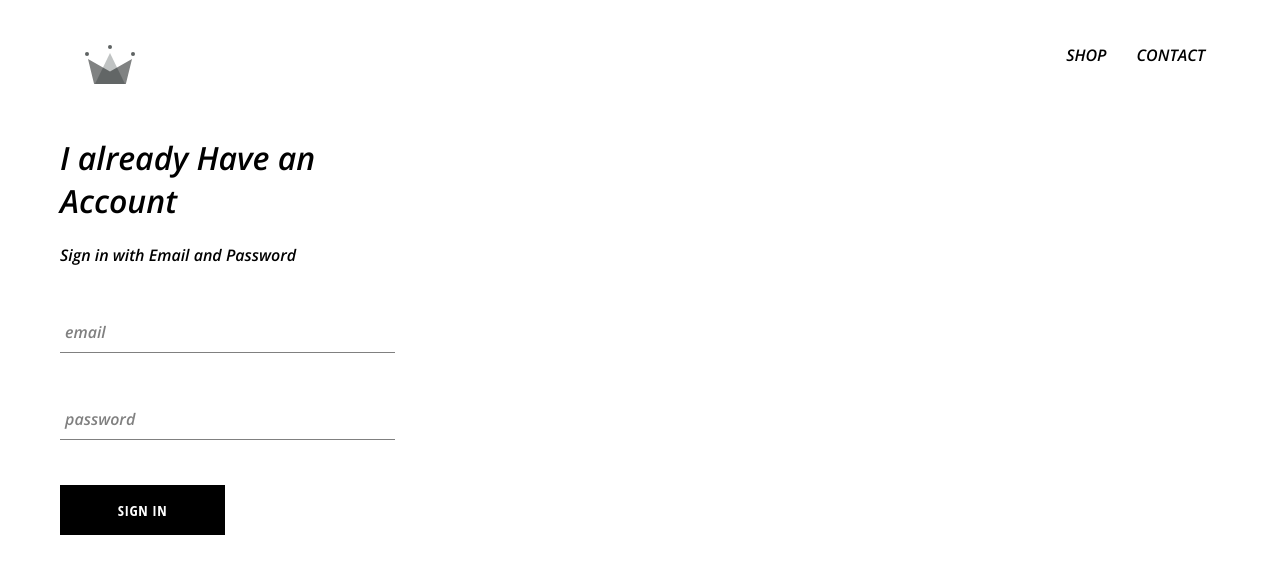
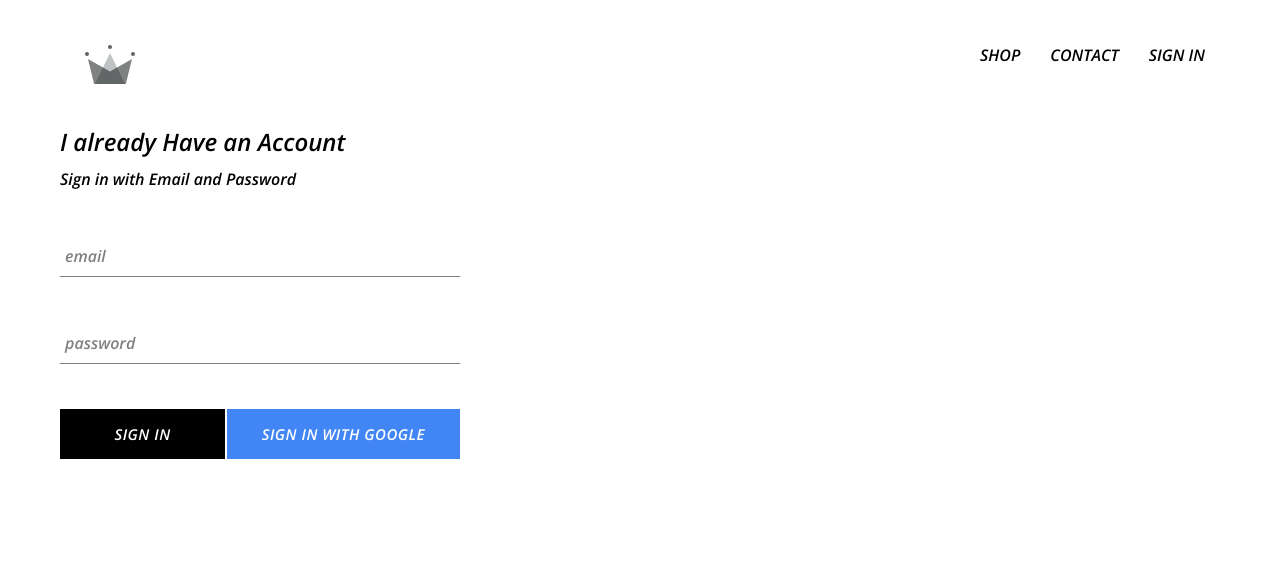
Before and after one commit to ChSadhana/EcommerceApp, a React (Create React App) app: page /signin in a window 1280 px wide. Shown: the top 574 px of the page. Built offline with nearby package versions, Linux system fonts and the light colour scheme; no server answers.

Commit message:
installed firebase and added firebase utils with auth and firestore

```diff
--- a/package.json
+++ b/package.json
@@ -7,6 +7,7 @@
     "@testing-library/jest-dom": "^5.14.1",
     "@testing-library/react": "^11.2.7",
     "@testing-library/user-event": "^12.8.3",
+    "firebase": "^8.6.8",
     "node": "^16.3.0",
     "react": "^17.0.2",
     "react-dom": "^17.0.2",
--- a/src/App.css
+++ b/src/App.css
@@ -1,3 +1,6 @@
+*{
+    box-sizing: border-box;
+}
 body{
     font-family: 'Open Sans', sans-serif;
     padding: 20px 60px;
--- a/src/App.js
+++ b/src/App.js
@@ -5,15 +5,37 @@
 import Shoppage from './Pages/Shop/Shoppage';
 import Header from './Components/Header/Header';
 import signinsignup from './Pages/signin-signup/signin-signup';
+import { auth } from './Firebase/Firebase.utils'
 
 
+class App extends React.Component {
+  constructor() {
+    super();
+
+    this.state = {
+      currentUser: null
+    };
+  }
+
+  unsubscribeFromAuth = null;
+
+  componentDidMount() {
+    this.unsubscribeFromAuth = auth.onAuthStateChanged(user => {
+      this.setState({ currentUser: user });
+
+      console.log(user);
+    });
+  }
+
+  componentWillUnmount() {
+    this.unsubscribeFromAuth();
+  }
 
 
-
-function App ()  {
+render() {
   return (
     <div >
-       <Header />
+       <Header currentUser ={this.state.currentUser}/>
       <Switch>
         <Route exact path='/' component={Homepage} />
         <Route path='/shop' component={Shoppage}/>
@@ -22,5 +44,6 @@
     </div>
   );
 }
+}
 
 export default App;
--- a/src/Components/CustomButton/CustomButton.jsx
+++ b/src/Components/CustomButton/CustomButton.jsx
@@ -2,8 +2,8 @@
 
 import './CustomButton.styles.scss';
 
-const CustomButton = ({ children, ...otherProps }) => (
-  <button className='custom-button' {...otherProps}>
+const CustomButton = ({ children, isGoogleSignIn ,...otherProps }) => (
+  <button className= {`${isGoogleSignIn ? 'google-sign-in' : ''} custom-button`} {...otherProps}>
     {children}
   </button>
 );
--- a/src/Components/CustomButton/CustomButton.styles.scss
+++ b/src/Components/CustomButton/CustomButton.styles.scss
@@ -9,7 +9,7 @@
     background-color: black;
     color: white;
     text-transform: uppercase;
-    font-family: 'Open Sans Condensed';
+    font-family: 'Open Sans', sans-serif;
     font-weight: bolder;
     border: none;
     cursor: pointer;
@@ -19,4 +19,13 @@
       color: black;
       border: 1px solid black;
     }
+    &.google-sign-in{
+      background-color:  #4285f4;
+      color:white;
+
+    &:hover{
+      background-color: #357ae8;
+      border: none;
+    }
+    }
   }
--- a/src/Components/Header/Header.jsx
+++ b/src/Components/Header/Header.jsx
@@ -1,20 +1,33 @@
-import React from 'react';
-import './Header.styles.scss'
-import { Link } from 'react-router-dom';
-import {ReactComponent as Logo} from '../../assets/crown.svg'
+import React from "react";
+import "./Header.styles.scss";
+import { Link } from "react-router-dom";
+import { ReactComponent as Logo } from "../../assets/crown.svg";
+import { auth } from "../../Firebase/Firebase.utils";
 
-const Header = () => {
-    return(
-        <div className='header'>
-            <Link className='logo-container' to='/'>
-                <Logo className='logo'/>
-                </Link>
-             <div className='options'>
-                 <Link className='option' to='/shop'>SHOP</Link>
-                 <Link className='option' to='/shop'>CONTACT</Link>
-
-             </div>
-        </div>
-    )
-}
- export default Header;
+const Header = ({ currentUser }) => {
+  return (
+    <div className="header">
+      <Link className="logo-container" to="/">
+        <Logo className="logo" />
+      </Link>
+      <div className="options">
+        <Link className="option" to="/shop">
+          SHOP
+        </Link>
+        <Link className="option" to="/shop">
+          CONTACT
+        </Link>
+        {currentUser ? (
+          <div className="option" onClick={() => auth.signOut()}>
+            SIGN OUT
+          </div>
+        ) : (
+          <Link className="option" to="/signin">
+            SIGN IN
+          </Link>
+        )}
+      </div>
+    </div>
+  );
+};
+export default Header;
--- a/src/Components/Header/Header.styles.scss
+++ b/src/Components/Header/Header.styles.scss
@@ -20,6 +20,7 @@
 
       .option {
         padding: 10px 15px;
+        cursor: pointer;
       }
     }
   }
--- a/src/Components/SignIn/SignIn.jsx
+++ b/src/Components/SignIn/SignIn.jsx
@@ -1,54 +1,61 @@
-import React from 'react';
-import './signIn.styles.scss'
-import FormInput from '../../Components/Form/FormInput'
-import CustomButton from '../../Components/CustomButton/CustomButton'
+import React from "react";
+import "./signIn.styles.scss";
+import FormInput from "../../Components/Form/FormInput";
+import CustomButton from "../../Components/CustomButton/CustomButton";
+import { signInWithGoogle } from "../../Firebase/Firebase.utils";
 
-class SignIn extends React.Component{
-    constructor(props){
+class SignIn extends React.Component {
+  constructor(props) {
     super(props);
 
     this.state = {
-            email:'',
-            password:''
+      email: "",
+      password: "",
+    };
   }
-    }
-    handleSubmit = event => {
+  handleSubmit = (event) => {
     event.preventDefault();
 
-        this.setState({ email: '', password: '' });
+    this.setState({ email: "", password: "" });
   };
 
-      handleChange = event => {
+  handleChange = (event) => {
     const { value, name } = event.target;
 
     this.setState({ [name]: value });
   };
-    render(){
-        return(
-            <div className='signin'>
-                <h1>I already Have an Account</h1>
+  render() {
+    return (
+      <div className="signin">
+        <h2 className="title">I already Have an Account</h2>
         <span>Sign in with Email and Password </span>
         <form onSubmit={this.handlesubmit}>
           <FormInput
-            name='email'
-            type='email'
+            name="email"
+            type="email"
             handleChange={this.handleChange}
             value={this.state.email}
-            label='email'
+            label="email"
             required
           />
           <FormInput
-            name='password'
-            type='password'
+            name="password"
+            type="password"
             value={this.state.password}
             handleChange={this.handleChange}
-            label='password'
+            label="password"
             required
           />
-          <CustomButton type='submit'> Sign in </CustomButton>
+          <div className="buttons">
+            <CustomButton type="submit"> Sign in </CustomButton>
+            <CustomButton onClick={signInWithGoogle} isGoogleSignIn>
+              {" "}
+              Sign in with Google
+            </CustomButton>
+          </div>
         </form>
       </div>
-        )
+    );
   }
 }
 export default SignIn;
--- a/src/Components/SignIn/signIn.styles.scss
+++ b/src/Components/SignIn/signIn.styles.scss
@@ -1,5 +1,12 @@
 .signin{
-   width: 40vh;
+   width: 400px;
    display: flex;
    flex-direction: column;
 }
+.title{
+   margin: 10px 0;
+}
+.buttons{
+   display: flex;
+   justify-content: space-between;
+}
--- /dev/null
+++ b/src/Firebase/Firebase.utils.js
@@ -0,0 +1,23 @@
+import firebase from 'firebase/app'
+import 'firebase/firestore';
+import 'firebase/auth';
+
+const config = {
+    apiKey: "AIzaSyD-JfsRaPETEtr-8GNtkpOHrGFTkqvE1wM",
+    authDomain: "ecommerce-db-e7642.firebaseapp.com",
+    projectId: "ecommerce-db-e7642",
+    storageBucket: "ecommerce-db-e7642.appspot.com",
+    messagingSenderId: "346544237576",
+    appId: "1:346544237576:web:cdd3c5f9b72a03a5eef5bd",
+    measurementId: "G-0X68K42095"
+}
+firebase.initializeApp(config);
+
+export const auth = firebase.auth();
+export const firestore = firebase.firestore();
+
+const provider = new firebase.auth.GoogleAuthProvider();
+provider.setCustomParameters ( { prompt  : 'select_account'});
+export const signInWithGoogle = () => auth.signInWithPopup(provider);
+
+export default firebase;
```
Also changed, not shown: 1 other file (tests, documents, lock files or other folders). Lines whose indentation alone changed are shown as unchanged.
